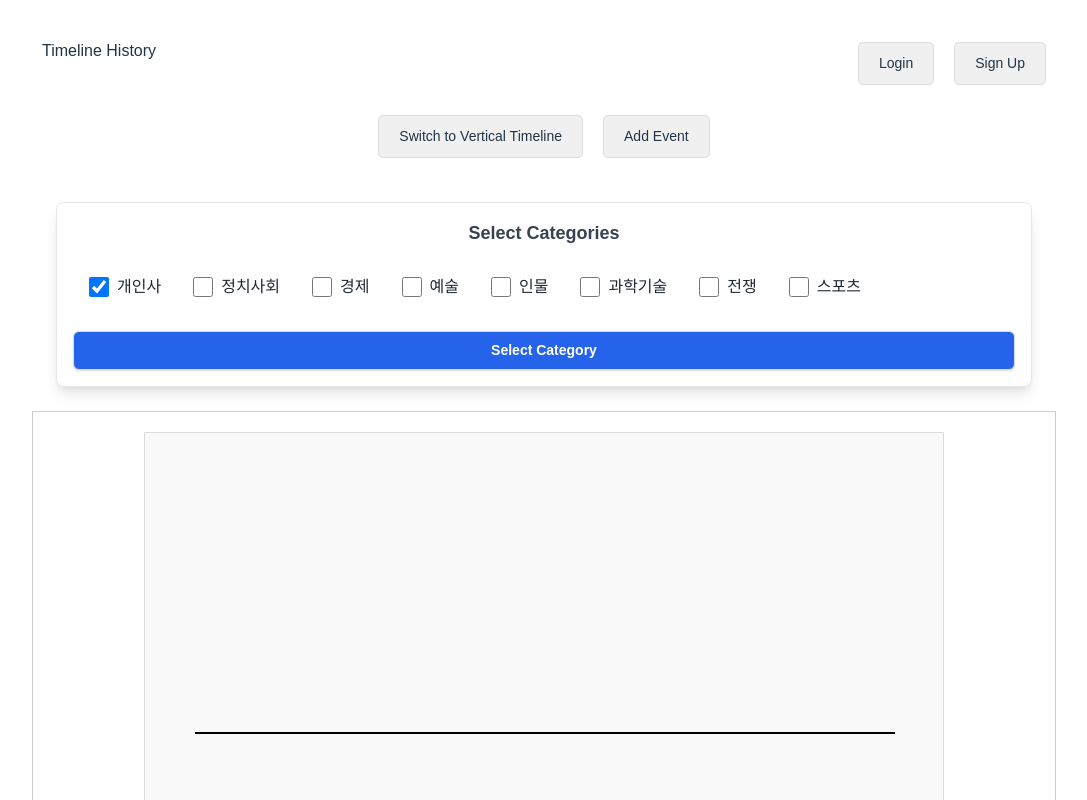
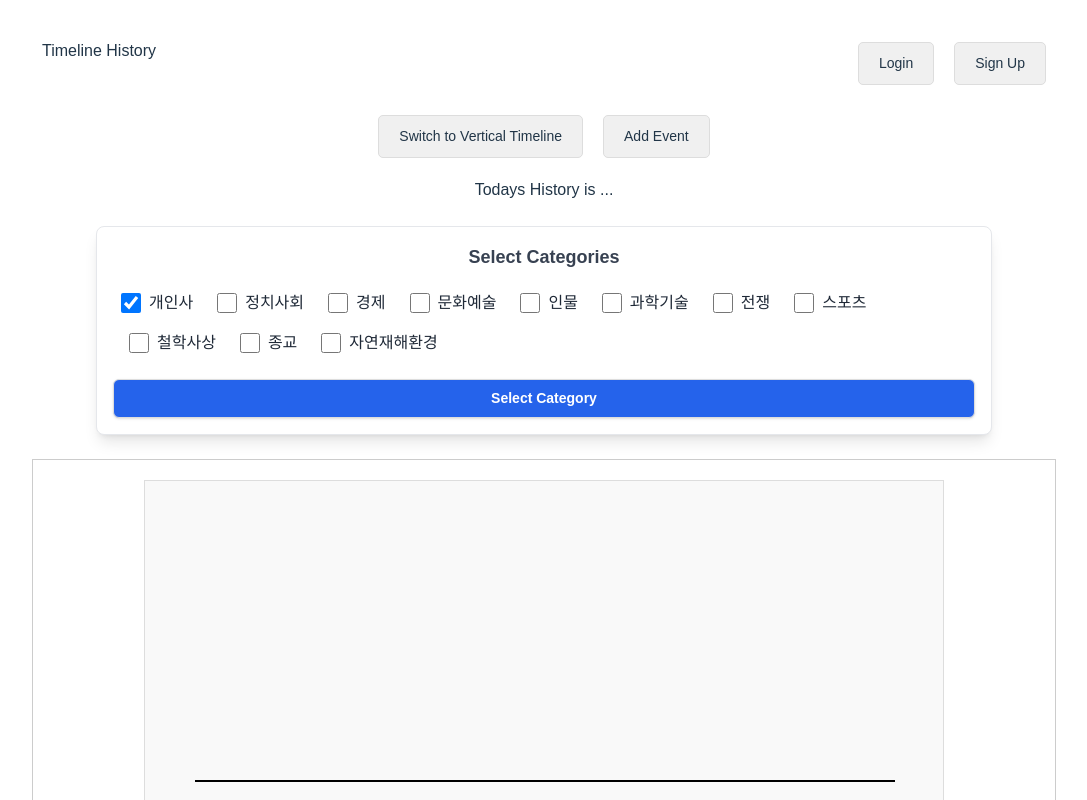
Before and after one commit to racuca/timelineapp, a React (Vite) app in the folder reactproject1/: page / in a window 1280 px wide. Shown: the top 800 px of the page, without its empty margins (96-1183 px from the left). Built offline with nearby package versions, Linux system fonts and the light colour scheme; no server answers.

Commit message:
TodaysHistory component 추가

```diff
--- a/reactproject1/src/App.jsx
+++ b/reactproject1/src/App.jsx
@@ -6,10 +6,12 @@ import { Routes, Route, Link, useNavigate } from "react-router-dom";
 import { parseDate } from "./parseUtils";
 import Timeline from "./components/Timeline";
 import EventModal from "./components/EventModal";
+import TodaysHistory from "./components/TodaysHistory";
 import LoginPage from "./LoginPage";
 import SignUpPage from "./SignUpPage";
 import AdminPage from "./admin/AdminPage"
 import UserInfoPage from "./UserInfoPage";
+
 import "./App.css";
 
 // npm install
@@ -36,7 +38,7 @@ const App = () => {
     const navigate = useNavigate(); // To handle navigation
 
     const [selectedCategory, setSelectedCategory] = useState([0]);
-    const categories = ["개인사", "정치사회", "경제", "예술", "인물", "과학기술", "전쟁", "스포츠"];
+    const categories = ["개인사", "정치사회", "경제", "문화예술", "인물", "과학기술", "전쟁", "스포츠", "철학사상", "종교", "자연재해환경"];
     const toggleSelection = (index) => {
         setSelectedCategory((prev) =>
             prev.includes(index) ? prev.filter((i) => i !== index) : [...prev, index]
@@ -177,10 +179,12 @@ const App = () => {
                                 Add Event
                             </button>
                         </div>
+                        <TodaysHistory serverurl={serverurl} />
+
                         <div className="flex flex-col items-center space-y-6 p-6">
-                            <div className="w-full max-w-6xl bg-white rounded-lg shadow-lg p-4 border border-gray-200 bg-gray-200">
+                            <div className="w-full max-w-4xl bg-white rounded-lg shadow-lg p-4 border border-gray-200 bg-gray-200">
                                 <h2 className="text-lg font-semibold text-gray-700 mb-3 text-center">Select Categories</h2>
-                                <div className="flex space-x-4 overflow-x-auto p-2">
+                                <div className="flex flex-wrap space-x-2 overflow-x-auto">
                                     {categories.map((category, index) => (
                                         <label
                                             key={index}
--- a/reactproject1/src/components/EventModal.jsx
+++ b/reactproject1/src/components/EventModal.jsx
@@ -88,8 +88,9 @@ const EventModal = ({ isModalOpen, closeModal, events, setEvents, serverurl, con
 
     const handleToggleBC = () => setIsBC((prev) => !prev);
     const categoryData = {
-        0: "개인사", 1: "정치사회", 2: "경제", 3: "예술",
-        4: "인물", 5: "과학기술", 6: "전쟁", 7: "스포츠"
+        0: "개인사", 1: "정치사회", 2: "경제", 3: "문화예술",
+        4: "인물", 5: "과학기술", 6: "전쟁", 7: "스포츠",
+        8: "철학사상", 9: "종교", 10: "자연재해환경"
     };
     return (
         <div>
--- /dev/null
+++ b/reactproject1/src/components/TodaysHistory.jsx
@@ -0,0 +1,17 @@
+import React, { useEffect, useState } from "react";
+import axios from "axios";
+import Modal from "react-modal";
+import { parseDate } from "../parseUtils";
+import Cookies from "js-cookie";
+
+const TodaysHistory = ({ serverurl }) => {
+    return (
+
+        <div>
+            Todays History is ...
+        </div>
+    );
+
+};
+
+export default TodaysHistory;
```
